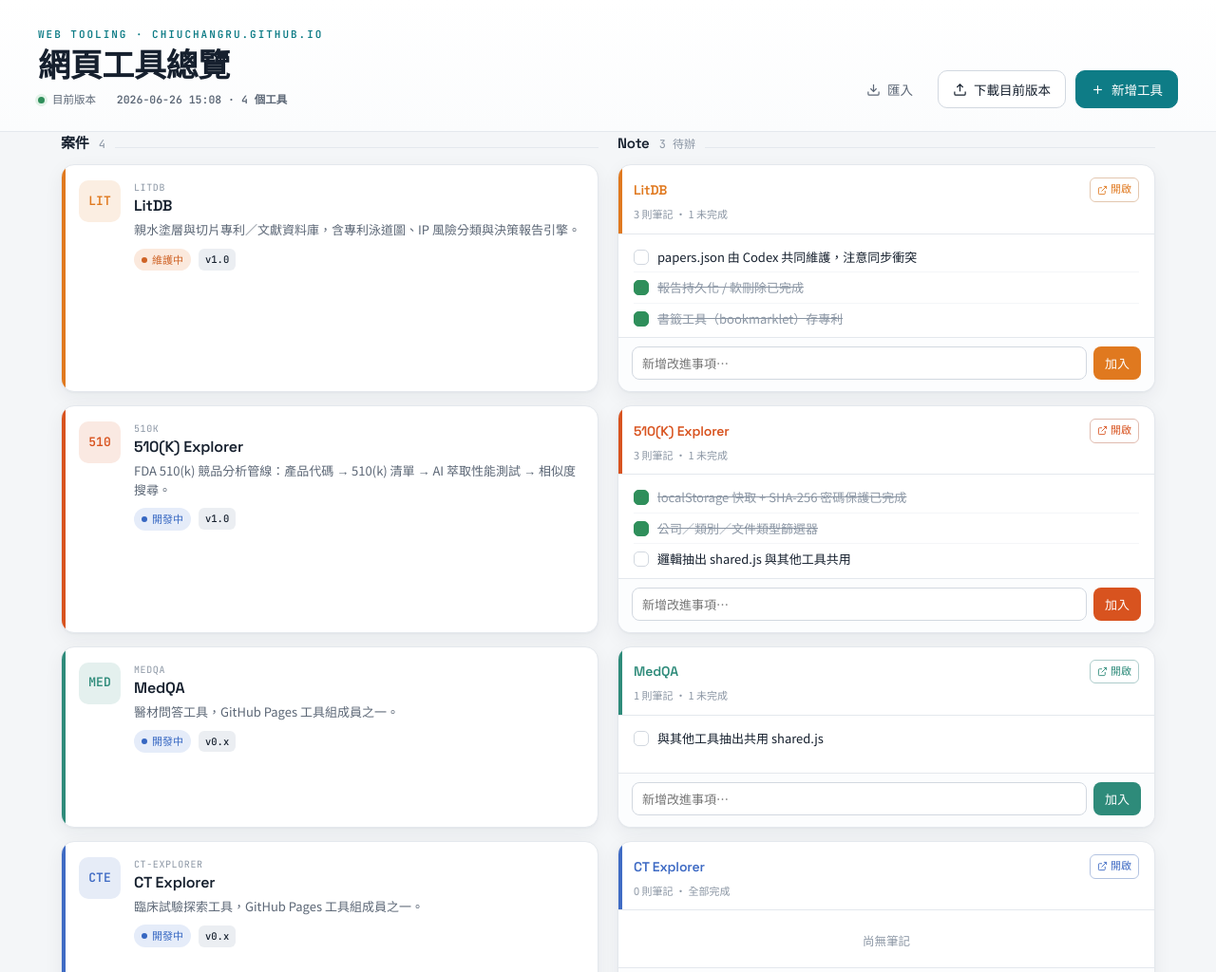
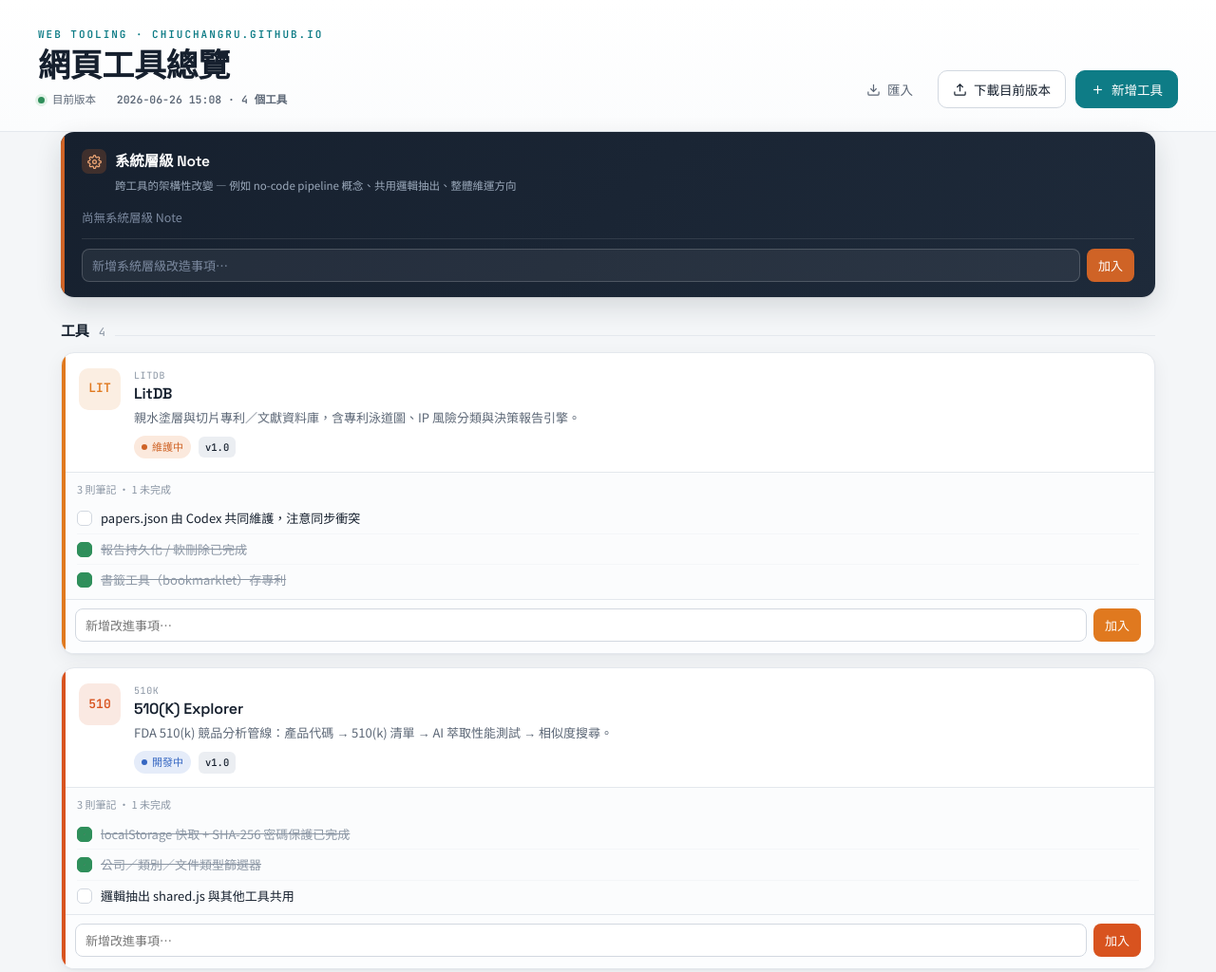
Before and after one commit to ChiuChangRu/center, a plain HTML site: page index.html in a window 1280 px wide. Shown: the top 1024 px of the page at 95% size. Drawn offline with Linux system fonts and the light colour scheme.

Commit message:
Add files via upload

```diff
--- a/index.html
+++ b/index.html
@@ -43,33 +43,57 @@
 .btn-primary{background:var(--teal);color:#fff;border-color:var(--teal)}.btn-primary:hover{background:var(--teal-deep)}
 .btn-ghost{background:transparent;border-color:transparent;color:var(--ink-soft)}.btn-ghost:hover{background:var(--slate-soft);color:var(--ink)}
 
-/* ── Column headers ── */
+/* ── System-level note (top, spans whole hub) ── */
+.sysnote{position:relative;background:linear-gradient(135deg,#16202E 0%,#1E2A3A 100%);
+  border-radius:var(--radius);padding:18px 22px 16px;margin-bottom:24px;overflow:hidden;
+  box-shadow:0 1px 2px rgba(22,32,46,.08),0 10px 28px rgba(22,32,46,.14)}
+.sysnote::before{content:"";position:absolute;left:0;top:0;bottom:0;width:4px;background:var(--amber)}
+.sysnote-head{display:flex;align-items:center;gap:9px;margin-bottom:3px}
+.sysnote-ico{flex:none;width:26px;height:26px;border-radius:7px;background:rgba(207,99,38,.22);
+  color:#F2A876;display:flex;align-items:center;justify-content:center}
+.sysnote-ico svg{width:15px;height:15px;stroke-width:2}
+.sysnote h2{margin:0;font-family:"Space Grotesk","Noto Sans TC",sans-serif;font-size:15.5px;font-weight:600;color:#fff;letter-spacing:-.01em}
+.sysnote .sub{font-size:11.5px;color:#9AA8BA;margin:2px 0 12px 35px}
+.sysnote .np-body{padding:0 0 2px;min-height:0}
+.sysnote .note{border-bottom:1px solid rgba(255,255,255,.08)}
+.sysnote .note .ntext{color:#E7ECF2}
+.sysnote .note.done .ntext{color:#6E7C8E}
+.sysnote .note .chk{border-color:rgba(255,255,255,.32);background:transparent}
+.sysnote .np-empty-small{color:#7C8AA0;text-align:left;padding:2px 0 4px}
+.sysnote .np-add{padding:10px 0 0;border-top:1px solid rgba(255,255,255,.10);background:transparent;margin-top:6px}
+.sysnote .np-add input{background:rgba(255,255,255,.06);border-color:rgba(255,255,255,.18);color:#fff}
+.sysnote .np-add input::placeholder{color:#7C8AA0}
+.sysnote .np-add input:focus{border-color:var(--amber);box-shadow:0 0 0 3px rgba(207,99,38,.22)}
+.sysnote .np-add button{background:var(--amber)}
+.sysnote .np-add button:hover{filter:brightness(1.08)}
+
+/* ── Section header (above tool list) ── */
 main{padding:28px 0 0}
-.col-headers{display:grid;grid-template-columns:1fr 1fr;gap:20px;margin-bottom:10px}
-.col-head{display:flex;align-items:baseline;gap:10px}
+.col-headers{display:flex;align-items:baseline;gap:10px;margin-bottom:10px}
+.col-head{display:flex;align-items:baseline;gap:10px;flex:1}
 .col-head h2{margin:0;font-family:"Space Grotesk","Noto Sans TC",sans-serif;font-size:15px;font-weight:600;letter-spacing:-.01em}
 .col-head .count{font-family:"JetBrains Mono",monospace;font-size:12px;color:var(--ink-faint)}
 .col-head .rule{flex:1;height:1px;background:var(--line)}
 
-/* ── Row = one project ── */
+/* ── Rows = one project per card (head + notes merged) ── */
 .rows{display:flex;flex-direction:column;gap:14px}
-.row{display:grid;grid-template-columns:1fr 1fr;gap:20px;align-items:stretch}
 
-/* ── Case card (left) ── */
-.case{position:relative;display:flex;gap:14px;align-items:flex-start;background:var(--surface);
-  border:1px solid var(--line);border-radius:var(--radius);padding:16px 16px 14px 18px;
-  box-shadow:var(--shadow);overflow:hidden;cursor:pointer;
-  transition:transform .12s,box-shadow .15s,border-color .15s;height:100%}
-.case::before{content:"";position:absolute;left:0;top:0;bottom:0;width:4px;background:var(--tc,var(--teal))}
-.case:hover{transform:translateY(-2px);box-shadow:0 3px 6px rgba(22,32,46,.06),0 14px 32px rgba(22,32,46,.10)}
-.case:hover .open-ind{opacity:1;transform:translate(0,0)}
+/* ── Unified project card ── */
+.proj{position:relative;background:var(--surface);border:1px solid var(--line);border-radius:var(--radius);
+  box-shadow:var(--shadow);overflow:hidden;transition:transform .12s,box-shadow .15s,border-color .15s}
+.proj::before{content:"";position:absolute;left:0;top:0;bottom:0;width:4px;background:var(--tc,var(--teal));z-index:1}
+.proj:hover{transform:translateY(-2px);box-shadow:0 3px 6px rgba(22,32,46,.06),0 14px 32px rgba(22,32,46,.10)}
+.proj:hover .open-ind{opacity:1;transform:translate(0,0)}
+
+/* -- head (clickable -> opens tool url) -- */
+.proj-head{position:relative;display:flex;gap:14px;align-items:flex-start;padding:16px 16px 14px 18px;cursor:pointer}
 .mono-tile{flex:none;width:44px;height:44px;border-radius:10px;display:flex;align-items:center;justify-content:center;
   font-family:"JetBrains Mono",monospace;font-size:13px;font-weight:600;
   color:var(--tc,var(--teal));background:color-mix(in srgb,var(--tc,var(--teal)) 13%,#fff)}
 .case-body{flex:1;min-width:0}
-.case .code{font-family:"JetBrains Mono",monospace;font-size:10px;letter-spacing:.06em;text-transform:uppercase;color:var(--ink-faint)}
-.case h3{margin:1px 0 0;font-family:"Space Grotesk","Noto Sans TC",sans-serif;font-size:16px;font-weight:600;letter-spacing:-.01em;line-height:1.25}
-.case .desc{color:var(--ink-soft);font-size:13px;margin:5px 0 0;line-height:1.5}
+.proj-head .code{font-family:"JetBrains Mono",monospace;font-size:10px;letter-spacing:.06em;text-transform:uppercase;color:var(--ink-faint)}
+.proj-head h3{margin:1px 0 0;font-family:"Space Grotesk","Noto Sans TC",sans-serif;font-size:16px;font-weight:600;letter-spacing:-.01em;line-height:1.25}
+.proj-head .desc{color:var(--ink-soft);font-size:13px;margin:5px 0 0;line-height:1.5}
 .case-foot{display:flex;align-items:center;gap:8px;flex-wrap:wrap;margin-top:10px}
 .status-pill{display:inline-flex;align-items:center;gap:5px;font-size:11px;font-weight:500;padding:3px 8px;border-radius:20px}
 .status-pill .led{width:6px;height:6px;border-radius:50%}
@@ -78,27 +102,16 @@
   opacity:0;transform:translate(-3px,3px);transition:opacity .15s,transform .15s}
 .open-ind svg{width:16px;height:16px;stroke-width:2}
 .edit-mini{position:absolute;bottom:10px;right:10px;width:22px;height:22px;border-radius:6px;display:none;
-  align-items:center;justify-content:center;background:var(--surface);border:1px solid var(--line);color:var(--ink-faint)}
-.case:hover .edit-mini{display:inline-flex}
+  align-items:center;justify-content:center;background:var(--surface);border:1px solid var(--line);color:var(--ink-faint);z-index:2}
+.proj:hover .edit-mini{display:inline-flex}
 .edit-mini:hover{color:var(--ink)}
 .edit-mini svg{width:12px;height:12px;stroke-width:1.9}
 
-/* ── Note panel (right) ── */
-.notepanel{background:var(--surface);border:1px solid var(--line);border-radius:var(--radius);
-  box-shadow:var(--shadow);overflow:hidden;display:flex;flex-direction:column;height:100%}
-.np-head{padding:13px 16px 11px;border-bottom:1px solid var(--line);position:relative;flex:none}
-.np-head::before{content:"";position:absolute;left:0;top:0;bottom:0;width:4px;background:var(--tc,var(--teal))}
-.np-title-row{display:flex;align-items:center;gap:8px}
-.np-name{font-family:"Space Grotesk","Noto Sans TC",sans-serif;font-size:14px;font-weight:600;
-  color:var(--tc,var(--ink));letter-spacing:-.01em;flex:1;min-width:0;white-space:nowrap;overflow:hidden;text-overflow:ellipsis}
-.np-open{font-family:"JetBrains Mono",monospace;font-size:11px;color:var(--tc,var(--teal));text-decoration:none;flex:none;
-  display:inline-flex;align-items:center;gap:3px;padding:3px 7px;border-radius:6px;
-  border:1px solid color-mix(in srgb,var(--tc,var(--teal)) 30%,var(--line))}
-.np-open:hover{background:color-mix(in srgb,var(--tc,var(--teal)) 10%,#fff)}
-.np-open svg{width:11px;height:11px;stroke-width:2}
-.np-meta{font-size:11px;color:var(--ink-faint);margin-top:4px}
+/* -- notes (bottom half of the same card) -- */
+.proj-notes{border-top:1px solid var(--line);background:#FBFCFD}
+.np-meta{font-size:11px;color:var(--ink-faint);padding:9px 16px 0}
 
-.np-body{flex:1;padding:8px 16px 4px;overflow-y:auto;min-height:60px}
+.np-body{padding:6px 16px 4px;overflow-y:auto;min-height:0}
 .note{display:flex;align-items:flex-start;gap:9px;padding:6px 0;font-size:13.5px;line-height:1.5;border-bottom:1px solid var(--paper)}
 .note:last-child{border-bottom:none}
 .note .chk{flex:none;margin-top:2px;width:16px;height:16px;border-radius:5px;border:1.6px solid var(--line-strong);
@@ -109,18 +122,18 @@
 .note .ntext{flex:1;cursor:text;word-break:break-word;font-size:13px}
 .note .ndel{flex:none;opacity:0;color:var(--ink-faint);background:none;font-size:15px;line-height:1;padding:2px 4px;border-radius:5px;transition:opacity .15s,color .15s}
 .note:hover .ndel{opacity:1}.note .ndel:hover{color:var(--amber)}
-.np-empty-small{padding:14px 4px;text-align:center;color:var(--ink-faint);font-size:12.5px}
+.np-empty-small{padding:10px 4px 14px;text-align:center;color:var(--ink-faint);font-size:12.5px}
 
-.np-add{display:flex;gap:7px;padding:9px 14px 12px;border-top:1px solid var(--line);background:#FCFDFE;flex:none}
+.np-add{display:flex;gap:7px;padding:9px 14px 12px;border-top:1px solid var(--line);background:#FCFDFE}
 .np-add input{flex:1;font-family:inherit;font-size:13px;padding:7px 10px;border:1px solid var(--line-strong);border-radius:8px;background:var(--surface);color:var(--ink)}
 .np-add input:focus{outline:none;border-color:var(--tc,var(--teal));box-shadow:0 0 0 3px color-mix(in srgb,var(--tc,var(--teal)) 18%,transparent)}
 .np-add button{padding:7px 12px;border-radius:8px;background:var(--tc,var(--teal));color:#fff;font-size:13px;font-weight:500;white-space:nowrap}
 .np-add button:hover{filter:brightness(.92)}
 
 /* add-project row */
-.add-row{display:grid;grid-template-columns:1fr 1fr;gap:20px}
+.add-row{display:block}
 .add-case{display:flex;align-items:center;justify-content:center;gap:8px;border:1.5px dashed var(--line-strong);
-  background:transparent;border-radius:var(--radius);padding:14px;color:var(--ink-soft);font-size:14px;cursor:pointer;
+  background:transparent;border-radius:var(--radius);padding:14px;color:var(--ink-soft);font-size:14px;cursor:pointer;width:100%;
   transition:border-color .15s,color .15s,background .15s}
 .add-case:hover{border-color:var(--teal);color:var(--teal);background:var(--teal-soft)}
 .add-case svg{width:17px;height:17px;stroke-width:1.8}
@@ -193,10 +206,6 @@
   opacity:0;pointer-events:none;transition:.25s;z-index:80}
 .toast.show{opacity:1;transform:translateX(-50%) translateY(0)}
 
-@media(max-width:780px){
-  .col-headers,.row,.add-row{grid-template-columns:1fr}
-  .col-headers .col-head:last-child{display:none}
-}
 @media(max-width:560px){.wrap{padding:0 14px}.row2{grid-template-columns:1fr}.ai-grid{grid-template-columns:1fr 1fr}}
 @media(prefers-reduced-motion:reduce){*{animation:none!important;transition:none!important}}
 :focus-visible{outline:2px solid var(--teal);outline-offset:2px}
@@ -226,16 +235,27 @@
 </header>
 
 <main class="wrap">
+  <section class="sysnote" id="sysnoteCard">
+    <div class="sysnote-head">
+      <span class="sysnote-ico"><svg viewBox="0 0 24 24" fill="none" stroke="currentColor"><circle cx="12" cy="12" r="3"/><path d="M19.4 15a1.65 1.65 0 0 0 .33 1.82l.06.06a2 2 0 1 1-2.83 2.83l-.06-.06a1.65 1.65 0 0 0-1.82-.33 1.65 1.65 0 0 0-1 1.51V21a2 2 0 0 1-4 0v-.09A1.65 1.65 0 0 0 9 19.4a1.65 1.65 0 0 0-1.82.33l-.06.06a2 2 0 1 1-2.83-2.83l.06-.06a1.65 1.65 0 0 0 .33-1.82 1.65 1.65 0 0 0-1.51-1H3a2 2 0 0 1 0-4h.09A1.65 1.65 0 0 0 4.6 9a1.65 1.65 0 0 0-.33-1.82l-.06-.06a2 2 0 1 1 2.83-2.83l.06.06a1.65 1.65 0 0 0 1.82.33H9a1.65 1.65 0 0 0 1-1.51V3a2 2 0 0 1 4 0v.09a1.65 1.65 0 0 0 1 1.51 1.65 1.65 0 0 0 1.82-.33l.06-.06a2 2 0 1 1 2.83 2.83l-.06.06a1.65 1.65 0 0 0-.33 1.82V9a1.65 1.65 0 0 0 1.51 1H21a2 2 0 0 1 0 4h-.09a1.65 1.65 0 0 0-1.51 1z"/></svg></span>
+      <h2>系統層級 Note</h2>
+    </div>
+    <div class="sub">跨工具的架構性改變 — 例如 no-code pipeline 概念、共用邏輯抽出、整體維運方向</div>
+    <div class="np-body" id="sysNoteBody"></div>
+    <div class="np-add">
+      <input type="text" id="sysNoteInput" placeholder="新增系統層級改造事項…">
+      <button id="sysNoteAddBtn">加入</button>
+    </div>
+  </section>
+
   <div class="col-headers">
-    <div class="col-head"><h2>案件</h2><span class="count" id="caseCount"></span><span class="rule"></span></div>
-    <div class="col-head"><h2>Note</h2><span class="count" id="noteCount"></span><span class="rule"></span></div>
+    <div class="col-head"><h2>工具</h2><span class="count" id="caseCount"></span><span class="rule"></span></div>
   </div>
   <div class="rows" id="rows"></div>
   <div class="add-row" id="addRow">
     <button class="add-case" id="addCaseBtn">
       <svg viewBox="0 0 24 24" fill="none" stroke="currentColor"><line x1="12" y1="5" x2="12" y2="19"/><line x1="5" y1="12" x2="19" y2="12"/></svg>新增工具
     </button>
-    <div></div>
   </div>
 
   <!-- AI Tools -->
@@ -422,7 +442,7 @@
 <div class="toast" id="toast"></div>
 
 <script id="seed-data" type="application/json">
-{"projects":[
+{"systemNotes":[],"projects":[
 {"id":"p1","code":"litdb","name":"LitDB","ver":"v1.0","status":"維護中","theme":"#E0791F","url":"https://chiuchangru.github.io/litdb/","repo":"ChiuChangRu/litdb","desc":"親水塗層與切片專利／文獻資料庫，含專利泳道圖、IP 風險分類與決策報告引擎。","notes":[
   {"id":"n1","text":"papers.json 由 Codex 共同維護，注意同步衝突","done":false},
   {"id":"n2","text":"報告持久化 / 軟刪除已完成","done":true},
@@ -450,8 +470,8 @@
 
 let state=load(), editingId=null;
 
-function seed(){try{return JSON.parse(document.getElementById("seed-data").textContent)}catch(e){return{projects:[]}}}
-function load(){try{const r=localStorage.getItem(STORE_KEY);if(r)return JSON.parse(r)}catch(e){}return seed();}
+function seed(){try{const d=JSON.parse(document.getElementById("seed-data").textContent);d.systemNotes=d.systemNotes||[];d.projects=d.projects||[];return d}catch(e){return{systemNotes:[],projects:[]}}}
+function load(){try{const r=localStorage.getItem(STORE_KEY);if(r){const d=JSON.parse(r);d.systemNotes=d.systemNotes||[];d.projects=d.projects||[];return d}}catch(e){}return seed();}
 let storeOk=(function(){try{localStorage.setItem("_t","1");localStorage.removeItem("_t");return true}catch(e){return false}})();
 function save(){try{localStorage.setItem(STORE_KEY,JSON.stringify(state))}catch(e){}markSnap();}
 
@@ -466,31 +486,40 @@
 }
 
 function render(){
-  renderRows(); markSnap();
+  renderRows(); renderSystemNotes(); markSnap();
   $("caseCount").textContent=state.projects.length;
-  const totalOpen=state.projects.reduce((s,p)=>s+(p.notes||[]).filter(n=>!n.done).length,0);
-  $("noteCount").textContent=totalOpen?`${totalOpen} 待辦`:"";
   $("storeHint").textContent=storeOk
     ?"資料自動存於這台裝置的瀏覽器。換電腦或留版本時，用「下載目前版本」匯出 JSON；對「下載」按右鍵可匯出含資料的 HTML。"
     :"此預覽環境無法自動儲存 — 請「下載目前版本」匯出，下次用「匯入」載回。";
 }
 
+function renderSystemNotes(){
+  const notes=state.systemNotes||[];
+  const body=$("sysNoteBody");
+  body.innerHTML="";
+  if(!notes.length){
+    body.innerHTML=`<div class="np-empty-small">尚無系統層級 Note</div>`;
+  } else {
+    notes.forEach(n=>body.appendChild(noteRowEl(n,state.systemNotes)));
+  }
+}
+
 function renderRows(){
   const root=$("rows"); root.innerHTML="";
   state.projects.forEach(p=>{
-    const row=document.createElement("div");
-    row.className="row";
-    row.appendChild(caseEl(p));
-    row.appendChild(notePanelEl(p));
-    root.appendChild(row);
+    const proj=document.createElement("article");
+    proj.className="proj";
+    proj.style.setProperty("--tc",p.theme||"var(--teal)");
+    proj.appendChild(projHeadEl(p));
+    proj.appendChild(projNotesEl(p));
+    root.appendChild(proj);
   });
 }
 
-function caseEl(p){
+function projHeadEl(p){
   const st=STATUS[p.status]||STATUS["規劃中"];
-  const el=document.createElement("article");
-  el.className="case";
-  el.style.setProperty("--tc",p.theme||"var(--teal)");
+  const el=document.createElement("div");
+  el.className="proj-head";
   el.innerHTML=`
     <div class="mono-tile">${esc(monogram(p))}</div>
     <div class="case-body">
@@ -512,30 +541,23 @@
   return el;
 }
 
-function notePanelEl(p){
+function projNotesEl(p){
   const notes=p.notes||[];
   const open=notes.filter(n=>!n.done).length;
   const wrap=document.createElement("div");
-  wrap.className="notepanel";
-  wrap.style.setProperty("--tc",p.theme||"var(--teal)");
+  wrap.className="proj-notes";
 
-  const headDiv=document.createElement("div");
-  headDiv.className="np-head";
-  headDiv.innerHTML=`
-    <div class="np-title-row">
-      <span class="np-name">${esc(p.name)}</span>
-      ${p.url?`<a class="np-open" href="${esc(p.url)}" target="_blank" rel="noopener">
-        <svg viewBox="0 0 24 24" fill="none" stroke="currentColor"><path d="M18 13v6a2 2 0 0 1-2 2H5a2 2 0 0 1-2-2V8a2 2 0 0 1 2-2h6"/><polyline points="15 3 21 3 21 9"/><line x1="10" y1="14" x2="21" y2="3"/></svg>開啟</a>`:""}
-    </div>
-    <div class="np-meta">${notes.length} 則筆記${open?` · ${open} 未完成`:" · 全部完成"}</div>`;
-  wrap.appendChild(headDiv);
+  const meta=document.createElement("div");
+  meta.className="np-meta";
+  meta.textContent=`${notes.length} 則筆記${open?` · ${open} 未完成`:notes.length?" · 全部完成":""}`;
+  wrap.appendChild(meta);
 
   const body=document.createElement("div");
   body.className="np-body";
   if(!notes.length){
     body.innerHTML=`<div class="np-empty-small">尚無筆記</div>`;
   } else {
-    notes.forEach(n=>body.appendChild(noteEl(p,n,wrap)));
+    notes.forEach(n=>body.appendChild(noteRowEl(n,p.notes)));
   }
   wrap.appendChild(body);
 
@@ -553,12 +575,14 @@
     p.notes=p.notes||[]; p.notes.push({id:uid(),text:t,done:false}); inp.value="";
     save(); render();
   };
-  btn.onclick=doAdd;
+  btn.onclick=e=>{ e.stopPropagation(); doAdd(); };
+  inp.addEventListener("click",e=>e.stopPropagation());
   inp.addEventListener("keydown",e=>{ if(e.key==="Enter") doAdd(); });
+  wrap.addEventListener("click",e=>e.stopPropagation());
   return wrap;
 }
 
-function noteEl(p,n){
+function noteRowEl(n,notesArr){
   const row=document.createElement("div");
   row.className="note"+(n.done?" done":"");
   row.innerHTML=`<button class="chk" aria-label="完成切換"><svg viewBox="0 0 24 24"><polyline points="20 6 9 17 4 12"/></svg></button>
@@ -568,7 +592,7 @@
   const txt=row.querySelector(".ntext");
   txt.addEventListener("blur",()=>{ n.text=txt.textContent.trim()||n.text; txt.textContent=n.text; save(); });
   txt.addEventListener("keydown",e=>{ if(e.key==="Enter"){e.preventDefault();txt.blur();} });
-  row.querySelector(".ndel").onclick=()=>{ p.notes=p.notes.filter(x=>x.id!==n.id); save(); render(); };
+  row.querySelector(".ndel").onclick=()=>{ const i=notesArr.findIndex(x=>x.id===n.id); if(i>-1)notesArr.splice(i,1); save(); render(); };
   return row;
 }
 
@@ -618,10 +642,17 @@
 $("importBtn").onclick=()=>$("fileInput").click();
 $("fileInput").addEventListener("change",e=>{ const f=e.target.files[0];if(!f)return; const r=new FileReader();
   r.onload=()=>{ try{ const d=JSON.parse(r.result);if(!d||!Array.isArray(d.projects))throw 0;
-      state=d; save(); render(); toast("已匯入並還原");
+      d.systemNotes=d.systemNotes||[]; state=d; save(); render(); toast("已匯入並還原");
     }catch(err){ toast("檔案格式不正確"); } e.target.value=""; }; r.readAsText(f); });
 
 let tt; function toast(m){ const t=$("toast");t.textContent=m;t.classList.add("show");clearTimeout(tt);tt=setTimeout(()=>t.classList.remove("show"),2200); }
+
+$("sysNoteAddBtn").onclick=()=>{
+  const inp=$("sysNoteInput"); const t=inp.value.trim(); if(!t)return;
+  state.systemNotes=state.systemNotes||[]; state.systemNotes.push({id:uid(),text:t,done:false});
+  inp.value=""; save(); render();
+};
+$("sysNoteInput").addEventListener("keydown",e=>{ if(e.key==="Enter") $("sysNoteAddBtn").click(); });
 
 buildSwatches(); render();
 })();
```
